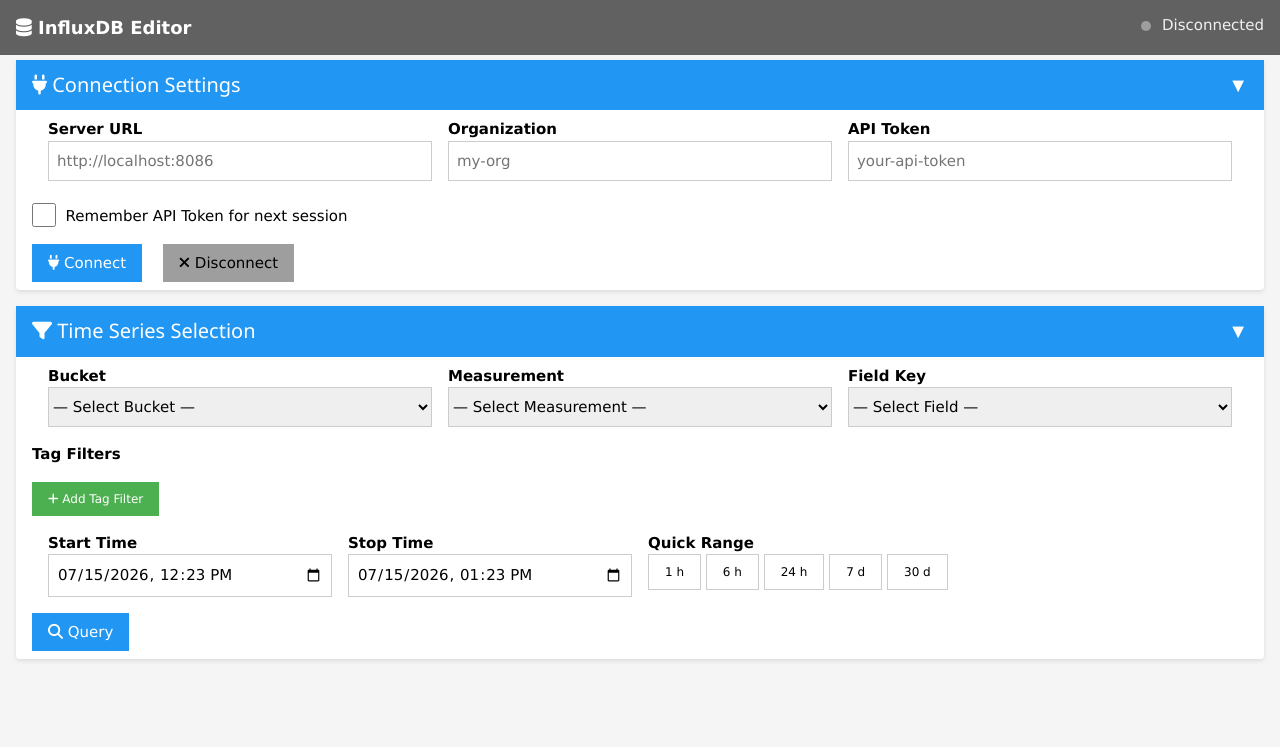
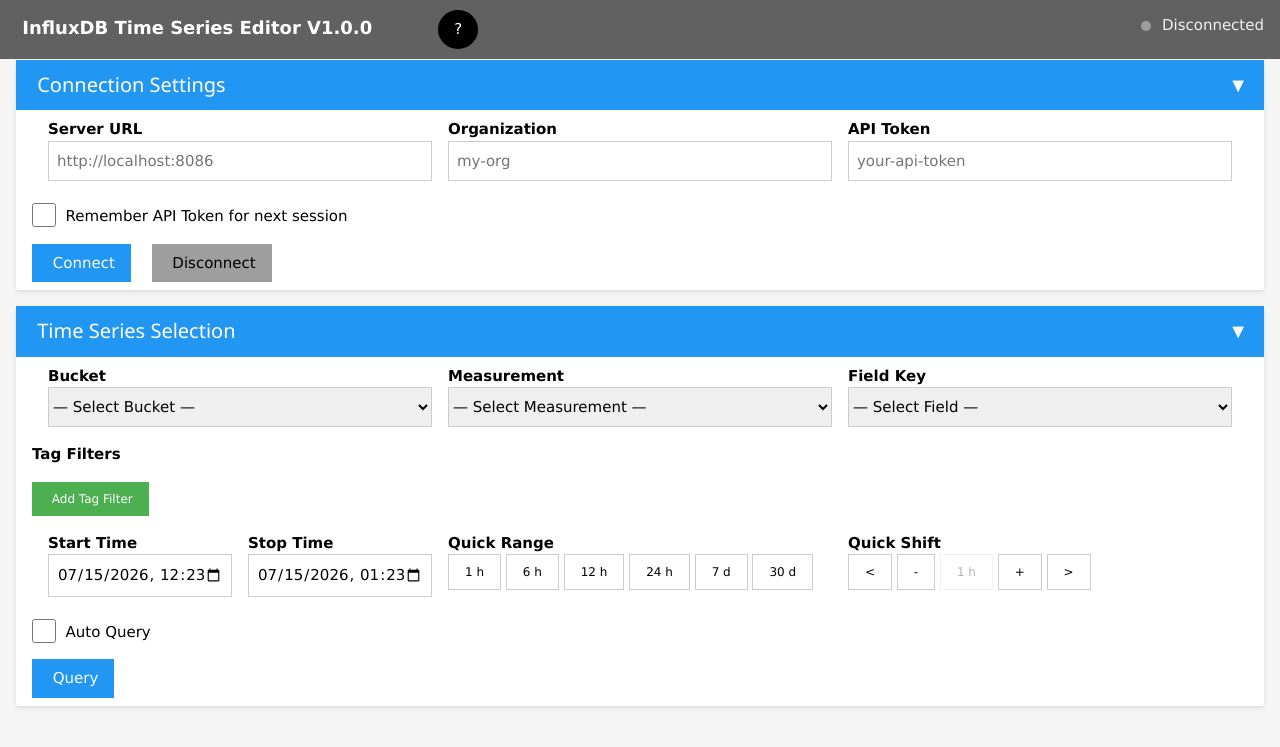
Before and after one commit to signag/influx_ts_editor, a Flask app: page / in a window 1280 px wide. Shown: the top 747 px of the page. Run offline with Flask 3, Linux system fonts and the light colour scheme; data that the repository does not hold is empty.

Commit message:
V1.0.0 Update TS Selection

```diff
--- a/app.py
+++ b/app.py
@@ -7,9 +7,11 @@ import json
 import logging
 import os
 
-from flask import Flask, jsonify, render_template, request
+from flask import Flask, jsonify, render_template, request, g
 from influxdb_client import InfluxDBClient, Point
 from influxdb_client.client.write_api import SYNCHRONOUS
+from version import version
+from version_doc import docversion
 
 # ---------------------------------------------------------------------------
 # App setup
@@ -125,6 +127,8 @@ def _save_settings(settings: dict) -> bool:
 
 @app.route("/")
 def index():
+    g.version = version
+    g.docversion = docversion
     return render_template("index.html")
 
 
--- a/templates/index.html
+++ b/templates/index.html
@@ -6,10 +6,11 @@
     <title>InfluxDB Editor</title>
     <!-- W3.CSS -->
     <link rel="stylesheet" href="https://www.w3schools.com/w3css/4/w3.css">
-    <!-- Font Awesome -->
+    <!-- Font Awesome
     <link rel="stylesheet" href="https://cdnjs.cloudflare.com/ajax/libs/font-awesome/6.5.0/css/all.min.css"
           integrity="sha512-Avb2QiuDEEvB4bZJYdft2mNjVShBftLdPG8FJ0V7irTLQ8Uo0qcPxh4Plq7G5tGm0rU+1SPhVotteLpBERwOA=="
           crossorigin="anonymous" referrerpolicy="no-referrer">
+     -->
     <!-- Chart.js -->
     <script src="https://cdn.jsdelivr.net/npm/chart.js@4.4.0/dist/chart.umd.min.js"></script>
     <style>
@@ -96,8 +97,16 @@
 ===================================================================== -->
 <div class="w3-top w3-bar w3-dark-grey" style="z-index:100;">
     <span class="w3-bar-item" style="font-size:1.2em; font-weight:bold; padding: 14px 16px;">
-        <i class="fa fa-database"></i>&nbsp;InfluxDB Editor
+        <i class="fa fa-database"></i>&nbsp;InfluxDB Time Series Editor
+        <span>
+            {{ g.version }}
+        </span>
     </span>
+    <div class="w3-bar-item w3-center" style="padding-top:10px; padding-bottom:10px; padding-left:50px; padding-right:16px;">
+        <button class="w3-button w3-circle w3-black w3-ripple" onclick="onlineHelp({{ g.docversion }})">
+            ?
+        </button>
+    </div>
     <div class="w3-bar-item w3-right" id="statusBar" style="padding: 14px 16px;">
         <span class="status-dot dot-disconnected" id="statusDot"></span>
         <span id="statusText" class="w3-text-light-grey">Disconnected</span>
@@ -106,8 +115,9 @@
 
 <!-- =====================================================================
      MAIN CONTENT
+<div class="w3-container w3-padding" style="max-width:1400px; margin:0 auto;">
 ===================================================================== -->
-<div class="w3-container w3-padding" style="max-width:1400px; margin:0 auto;">
+<div class="w3-container w3-padding" style="margin:0 auto;">
 
     <!-- =================================================================
          PANEL 1 – CONNECTION SETTINGS
@@ -206,30 +216,47 @@
 
             <!-- Row 3: Time range -->
             <div class="w3-row-padding">
-                <div class="w3-col m3 s12">
+                <div class="w3-col m2 s12">
                     <label><b>Start Time</b></label>
                     <input type="datetime-local" id="inputStart"
                            class="w3-input w3-border w3-margin-bottom">
                 </div>
-                <div class="w3-col m3 s12">
+                <div class="w3-col m2 s12">
                     <label><b>Stop Time</b></label>
                     <input type="datetime-local" id="inputStop"
                            class="w3-input w3-border w3-margin-bottom">
                 </div>
-                <div class="w3-col m6 s12">
+                <div class="w3-col m4 s12">
                     <label><b>Quick Range</b></label>
                     <div class="w3-margin-bottom">
                         <button class="w3-button w3-small w3-border w3-ripple" onclick="setQuickRange(1,'h')">1 h</button>
                         <button class="w3-button w3-small w3-border w3-ripple" onclick="setQuickRange(6,'h')">6 h</button>
+                        <button class="w3-button w3-small w3-border w3-ripple" onclick="setQuickRange(12,'h')">12 h</button>
                         <button class="w3-button w3-small w3-border w3-ripple" onclick="setQuickRange(24,'h')">24 h</button>
                         <button class="w3-button w3-small w3-border w3-ripple" onclick="setQuickRange(7,'d')">7 d</button>
                         <button class="w3-button w3-small w3-border w3-ripple" onclick="setQuickRange(30,'d')">30 d</button>
+                    </div>
+                </div>
+                <div class="w3-col m4 s12">
+                    <label><b>Quick Shift</b></label>
+                    <div class="w3-margin-bottom">
+                        <button class="w3-button w3-small w3-border w3-ripple" onclick="shiftQuickRange('left')"><</button>
+                        <button class="w3-button w3-small w3-border w3-ripple" onclick="shiftQuickRange('reduce')">-</button>
+                        <button class="w3-button w3-small w3-border w3-ripple" id="quickShiftAmount" disabled>1 h</button>
+                        <button class="w3-button w3-small w3-border w3-ripple" onclick="shiftQuickRange('increase')">+</button>
+                        <button class="w3-button w3-small w3-border w3-ripple" onclick="shiftQuickRange('right')">></button>
                     </div>
                 </div>
             </div>
 
             <!-- Row 4: Query button -->
             <div>
+                <div class="w3-margin-bottom">
+                    <label>
+                        <input type="checkbox" id="autoQuery" class="w3-check">
+                        &nbsp;Auto Query
+                    </label>
+                </div>
                 <button class="w3-button w3-blue w3-ripple" onclick="doQuery()">
                     <i class="fa fa-search"></i>&nbsp;Query
                 </button>
@@ -525,12 +552,106 @@ async function onTagKeyChange(keySelect) {
 // Time range helpers
 // -------------------------------------------------------------------------
 function setQuickRange(amount, unit) {
+    const now = new Date();
+    const inputStart = document.getElementById("inputStart");
+    const inputStop  = document.getElementById("inputStop");
+
+    if (!inputStop.value)  inputStop.value  = toDTLocal(now);
+    if (!inputStart.value) inputStart.value = toDTLocal(now);
+
+    let startDate = new Date(inputStart.value);
+    let stopDate  = new Date(inputStop.value);
+    if (startDate > stopDate) stopDate = new Date(startDate);
+
+    const middleDate = new Date((startDate.getTime() + stopDate.getTime()) / 2);
+
+    if (unit === "h") {
+        // hours: safe to do straight millisecond math
+        stopDate = new Date(middleDate.getTime() + (amount / 2) * 3600 * 1000);
+        if (stopDate > now) stopDate = new Date(now);
+        startDate = new Date(stopDate.getTime() - amount * 3600 * 1000);
+        document.getElementById("quickShiftAmount").innerHTML = amount + " h";
+    } else if (unit === "d") {
+        // days: clone the real date and use setDate, so DST/month/year rollover is handled correctly
+        stopDate = new Date(middleDate);
+        stopDate.setDate(stopDate.getDate() + amount / 2);
+        if (stopDate > now) stopDate = new Date(now);
+        startDate = new Date(stopDate);
+        startDate.setDate(startDate.getDate() - amount);
+        document.getElementById("quickShiftAmount").innerHTML = amount + " d";
+    }
+
+    inputStop.value  = toDTLocal(stopDate);
+    inputStart.value = toDTLocal(startDate);
+    autoQuery();
+}
+
+function shiftQuickRange(direction) {
+    const quickShift = document.getElementById("quickShiftAmount").innerHTML;
+    const [amountStr, unit] = quickShift.split(" ");
+    var amount = parseFloat(amountStr);
+    if (direction === "left") {
+        shiftRange(-amount/2, unit);
+    } else if (direction === "right") {
+        shiftRange(amount/2, unit);
+    } else if (direction === "reduce") {
+        if (amount > 1) {
+            amount -= 1;
+            setQuickRange(amount, unit);
+            autoQuery();
+            return;
+        } else if (amount === 1) {
+            if (unit === "h") {
+                return; // cannot reduce further
+            } else if (unit === "d") {
+                autoQuery();
+                setQuickRange(23, "h");
+            } else {
+                return; // unknown unit
+            }
+        }
+    } else if (direction === "increase") {
+        if ((unit === "h" && amount < 23) || (unit === "d")) {
+            amount += 1;
+            setQuickRange(amount, unit);
+            autoQuery();
+            return;
+        } else if (unit === "h" && amount === 23) {
+            setQuickRange(1, "d");
+            autoQuery();
+        } else {
+            return; // unknown unit
+        }
+    }
+}
+
+function shiftRange(amount, unit) {
+    const inputStart = document.getElementById("inputStart");
+    const inputStop  = document.getElementById("inputStop");
+    var startDate  = new Date(inputStart.value);
+    var stopDate   = new Date(inputStop.value);
+    const delta = stopDate.getTime() - startDate.getTime();
     const now   = new Date();
-    const start = new Date(now);
-    if      (unit === "h") start.setHours  (start.getHours()   - amount);
-    else if (unit === "d") start.setDate   (start.getDate()    - amount);
-    document.getElementById("inputStop").value  = toDTLocal(now);
-    document.getElementById("inputStart").value = toDTLocal(start);
+    if      (unit === "h") {
+        stopDate.setHours(stopDate.getHours() + amount);
+        if (stopDate > now) {
+            stopDate = new Date(now);
+            startDate = new Date(stopDate.getTime() - delta);
+        } else {
+            startDate.setHours(startDate.getHours() + amount);
+        }
+    } else if (unit === "d") {
+        stopDate.setDate(stopDate.getDate() + amount);
+        if (stopDate > now) {
+            stopDate = new Date(now);
+            startDate = new Date(stopDate.getTime() - delta);
+        } else {
+            startDate.setDate(startDate.getDate() + amount);
+        }
+    }
+    inputStart.value = toDTLocal(startDate);
+    inputStop.value  = toDTLocal(stopDate);
+    autoQuery();
 }
 
 function toDTLocal(d) {
@@ -548,6 +669,12 @@ function toISO(dtLocalStr) {
 // -------------------------------------------------------------------------
 // Query
 // -------------------------------------------------------------------------
+function autoQuery() {
+    if (document.getElementById("autoQuery").checked) {
+        doQuery();
+    }
+}
+
 async function doQuery() {
     const bucket      = val("selBucket");
     const measurement = val("selMeasurement");
@@ -895,6 +1022,12 @@ function resetSel(id, placeholder) {
     sel.innerHTML = `<option value="">${placeholder}</option>`;
 }
 
+
+function onlineHelp(docversion) {
+    const helpUrl = "https://signag.github.io/raspi-cam-srv/4.10/";
+    window.open(helpUrl, "_blank");
+}
+
 // -------------------------------------------------------------------------
 // Fetch wrappers
 // -------------------------------------------------------------------------
--- /dev/null
+++ b/version.py
@@ -0,0 +1 @@
+version = "V1.0.0"
--- /dev/null
+++ b/version_doc.py
@@ -0,0 +1 @@
+docversion = "1.0"
```
